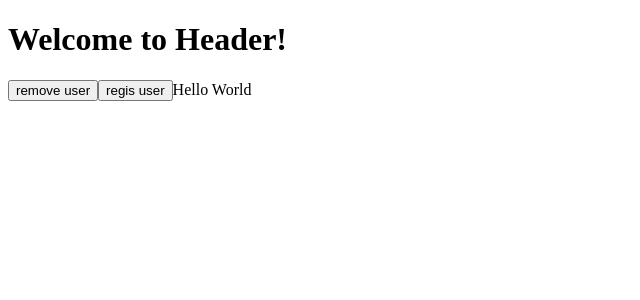
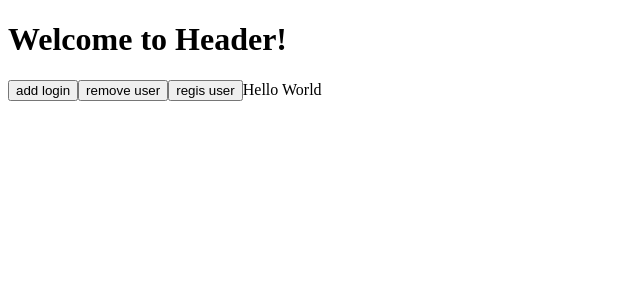
Before and after one commit to zatos-siph/shop2, a React (Vite) app in the folder apps/office/: page / in a window 1280 px wide. Shown: the top 300 px of the page, without its empty margins (0-640 px from the left). Built offline with nearby package versions, Linux system fonts and the light colour scheme.

Commit message:
add login button (#9)
add button for login

```diff
--- a/apps/office/src/app/App.tsx
+++ b/apps/office/src/app/App.tsx
@@ -5,6 +5,7 @@ export function App() {
   return (
     <div>
       <Header></Header>
+      <button>add login</button>
       <button>remove user</button>
       <button>regis user</button>
       Hello World
```
